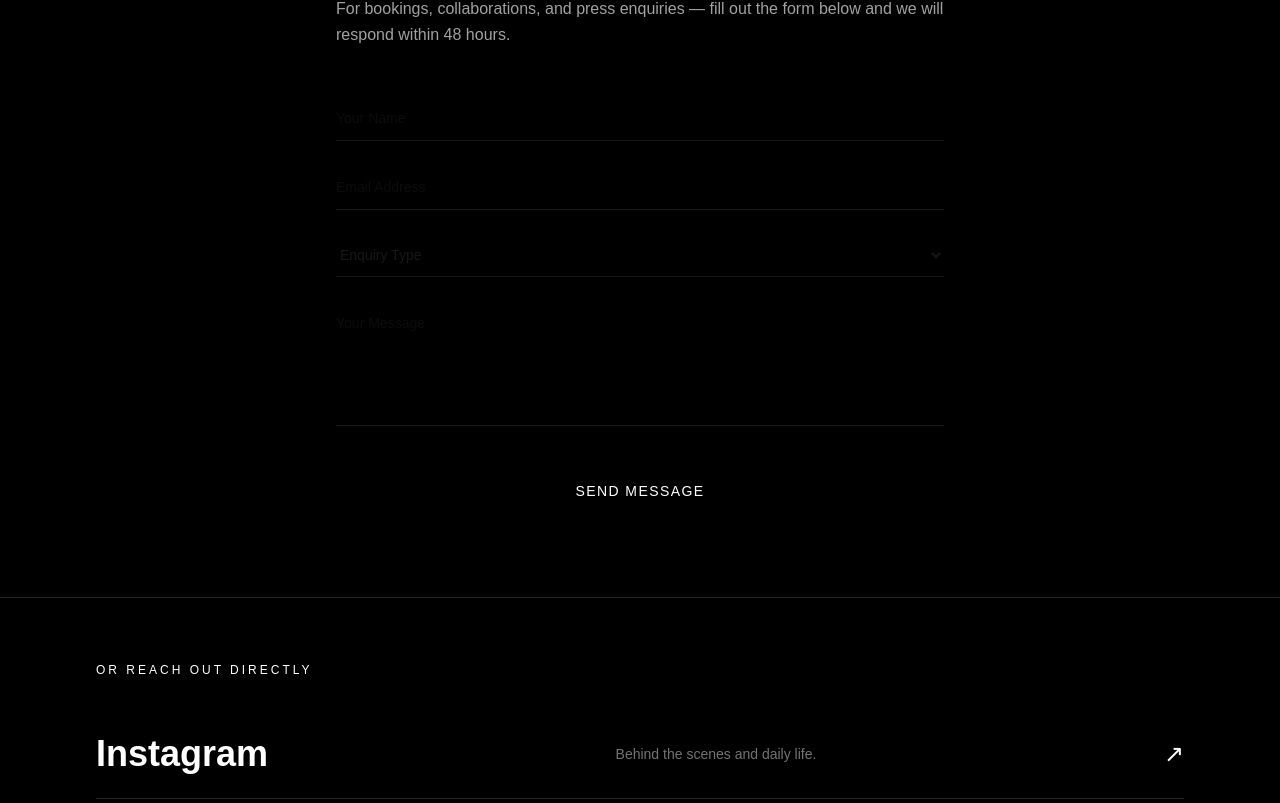
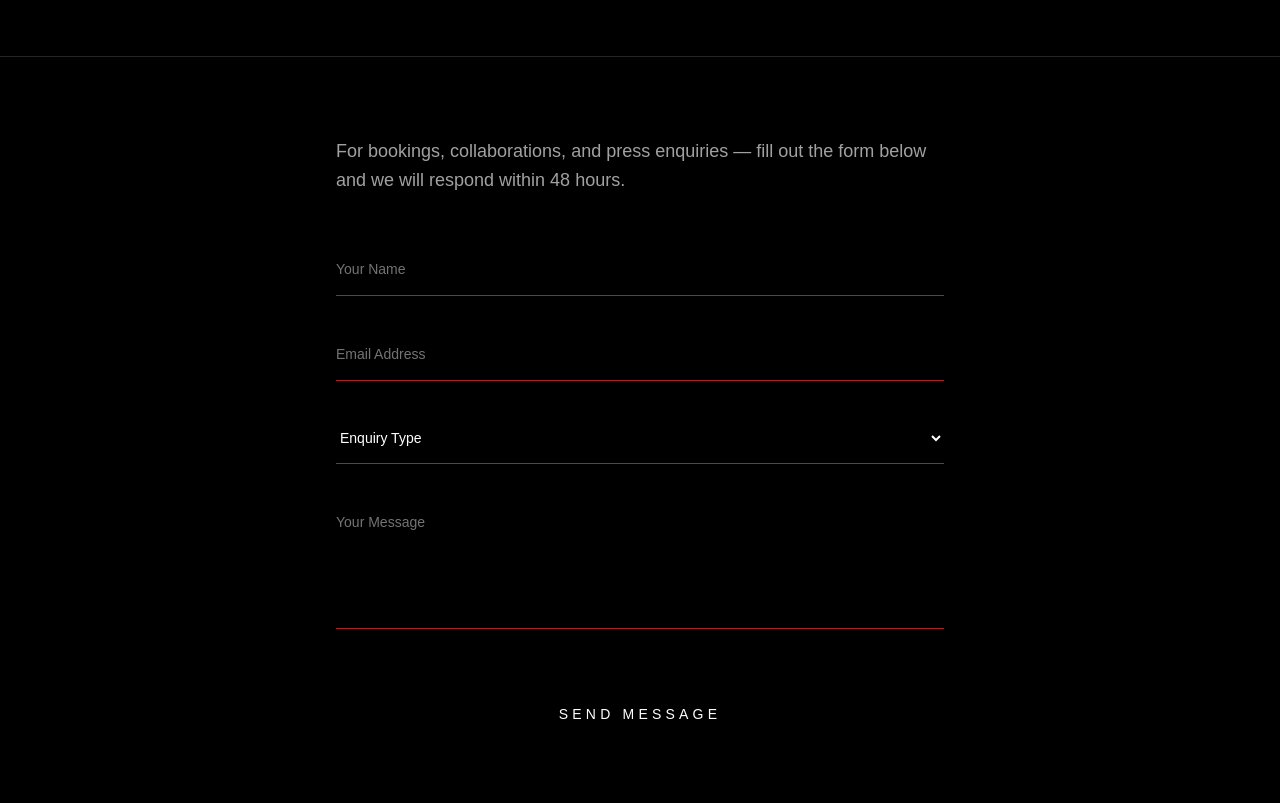
Before and after one commit to THARUN-KRSHN/portfolio-work, a Next.js app: page / in a window 1280 px wide. Shown: the part 5677-6480 px from the top of the page. Built offline with nearby package versions, Linux system fonts and the light colour scheme.

Commit message:
version01:ready

```diff
--- a/components/desktop/ContactDesktop.tsx
+++ b/components/desktop/ContactDesktop.tsx
@@ -1,31 +1,71 @@
 'use client'
 
+import { useState } from 'react'
+import { CldImage } from 'next-cloudinary'
 import ContactForm from '@/components/shared/ContactForm'
 
 const socials = [
     {
         label: 'Instagram',
-        href: 'https://instagram.com/',
+        href: 'https://www.instagram.com/ashik.kf/',
         note: 'Behind the scenes and daily life.',
+        image:
+            'WhatsApp_Image_2026-05-11_at_10.09.57_PM_miafp6',
     },
     {
         label: 'LinkedIn',
         href: 'https://linkedin.com/',
         note: 'Professional enquiries welcome.',
+        image:
+            'WhatsApp_Image_2026-05-11_at_10.10.11_PM_t135v5',
     },
     {
         label: 'Agency',
         href: '#',
         note: 'Direct booking through representation.',
+        image:
+            'WhatsApp_Image_2026-05-11_at_10.10.12_PM_inrwlz',
     },
 ]
 
 export default function ContactDesktop() {
+    const [hoveredImage, setHoveredImage] =
+        useState<string | null>(null)
+
     return (
         <section
             id="contact"
-            className="bg-black border-t border-neutral-800"
+            className="relative bg-black border-t border-neutral-800 overflow-hidden"
         >
+            {/* Floating Hover Image */}
+            <div
+                className={`
+                    fixed top-1/2 left-1/2
+                    -translate-x-1/2 -translate-y-1/2
+                    pointer-events-none z-50
+                    transition-all duration-500
+                    ${hoveredImage
+                        ? 'opacity-100 scale-100'
+                        : 'opacity-0 scale-95'
+                    }
+                `}
+            >
+                {hoveredImage && (
+                    <div className="relative w-[320px] h-[420px] overflow-hidden  border border-red-500/30 ">
+                        <CldImage
+                            src={hoveredImage}
+                            alt="Preview"
+                            fill
+                            className="object-cover"
+                            sizes="320px"
+                        />
+
+                        <div className="absolute inset-0 bg-gradient-to-t from-black/70 via-transparent to-transparent" />
+                    </div>
+                )}
+            </div>
+
+            {/* Header */}
             <div className="px-24 pt-24 pb-16 border-b border-neutral-800">
                 <span className="font-ui text-xs tracking-[0.25em] uppercase text-white block mb-4">
                     05 — Contact
@@ -48,19 +88,22 @@ export default function ContactDesktop() {
                 </h2>
             </div>
 
+            {/* Form */}
             <div className="max-w-2xl mx-auto px-8 py-20">
-                <p className="font-ui text-neutral-400 mb-12 leading-relaxed">
+                <p className="font-ui text-neutral-400 mb-12 leading-relaxed text-lg">
                     For bookings,
                     collaborations, and
-                    press enquiries — fill
-                    out the form below and
-                    we will respond within
-                    48 hours.
+                    press enquiries —
+                    fill out the form
+                    below and we will
+                    respond within 48
+                    hours.
                 </p>
 
                 <ContactForm />
             </div>
 
+            {/* Social Links */}
             <div className="px-24 py-16 border-t border-neutral-800">
                 <h3 className="font-ui text-xs tracking-[0.25em] uppercase text-white mb-8">
                     Or Reach Out Directly
@@ -78,21 +121,31 @@ export default function ContactDesktop() {
                                 }
                                 target="_blank"
                                 rel="noopener noreferrer"
-                                className="group flex items-center justify-between py-6 transition-all duration-300"
+                                onMouseEnter={() =>
+                                    setHoveredImage(
+                                        social.image
+                                    )
+                                }
+                                onMouseLeave={() =>
+                                    setHoveredImage(
+                                        null
+                                    )
+                                }
+                                className="group flex items-center justify-between py-8 transition-all duration-300"
                             >
-                                <span className="font-display text-4xl font-bold text-white group-hover:text-red-500 transition-colors duration-300">
+                                <span className="font-display text-5xl font-bold text-white group-hover:text-red-500 transition-colors duration-300">
                                     {
                                         social.label
                                     }
                                 </span>
 
-                                <span className="font-ui text-sm text-neutral-500 group-hover:text-red-400 transition-colors duration-300">
+                                <span className="font-ui text-base text-neutral-500 group-hover:text-red-400 transition-colors duration-300">
                                     {
                                         social.note
                                     }
                                 </span>
 
-                                <span className="text-white group-hover:text-red-500 transition-colors duration-300 text-2xl">
+                                <span className="text-white group-hover:text-red-500 transition-colors duration-300 text-3xl">
                                     ↗
                                 </span>
                             </a>
@@ -101,6 +154,7 @@ export default function ContactDesktop() {
                 </div>
             </div>
 
+            {/* Footer */}
             <div className="px-24 py-8 border-t border-neutral-800 flex justify-between items-center">
                 <span className="font-ui text-xs tracking-[0.25em] uppercase text-neutral-500">
                     Ashik © 2026
--- a/components/shared/ContactForm.tsx
+++ b/components/shared/ContactForm.tsx
@@ -1,121 +1,278 @@
 'use client'
+
 import { useState } from 'react'
 import { useForm } from 'react-hook-form'
 import { zodResolver } from '@hookform/resolvers/zod'
-import { contactSchema, type ContactFormData } from '@/lib/validations'
+import {
+    contactSchema,
+    type ContactFormData,
+} from '@/lib/validations'
 import clsx from 'clsx'
 
 const inputClass = `
-  w-full bg-transparent border-b border-border text-text-primary font-ui text-sm
-  py-3 placeholder:text-text-muted focus:outline-none focus:border-accent-red
-  transition-colors duration-300
+w-full bg-transparent
+border-0 border-b border-red-500/70
+text-white font-ui text-sm
+py-4
+placeholder:text-neutral-500
+focus:outline-none
+focus:border-red-500
+transition-all duration-300
 `
 
 export default function ContactForm() {
-    const [submitted, setSubmitted] = useState(false)
-    const [loading, setLoading] = useState(false)
-    const [serverError, setServerError] = useState('')
+    const [submitted, setSubmitted] =
+        useState(false)
 
-    const { register, handleSubmit, formState: { errors } } = useForm<ContactFormData>({
-        resolver: zodResolver(contactSchema),
+    const [loading, setLoading] =
+        useState(false)
+
+    const [serverError, setServerError] =
+        useState('')
+
+    const {
+        register,
+        handleSubmit,
+        formState: { errors },
+    } = useForm<ContactFormData>({
+        resolver:
+            zodResolver(contactSchema),
     })
 
-    const onSubmit = async (data: ContactFormData) => {
+    const onSubmit = async (
+        data: ContactFormData
+    ) => {
         setLoading(true)
         setServerError('')
+
         try {
-            const res = await fetch('/api/contact', {
-                method: 'POST',
-                headers: { 'Content-Type': 'application/json' },
-                body: JSON.stringify(data),
-            })
+            const res = await fetch(
+                '/api/contact',
+                {
+                    method: 'POST',
+                    headers: {
+                        'Content-Type':
+                            'application/json',
+                    },
+                    body: JSON.stringify(
+                        data
+                    ),
+                }
+            )
+
             if (res.ok) {
                 setSubmitted(true)
-            } else if (res.status === 429) {
-                setServerError('Too many requests. Please try again later.')
             } else {
-                setServerError('Something went wrong. Please try again.')
+                setServerError(
+                    'Something went wrong.'
+                )
             }
         } catch {
-            setServerError('Network error. Please try again.')
+            setServerError(
+                'Network error.'
+            )
         } finally {
             setLoading(false)
         }
     }
 
+    /* SUCCESS SCREEN */
+
     if (submitted) {
         return (
-            <div className="py-16 text-center">
-                <p className="font-display text-4xl font-bold text-text-primary mb-4">Thank you.</p>
-                <p className="font-ui text-text-muted text-sm">We'll be in touch within 48 hours.</p>
+            <div className="relative overflow-hidden rounded-[2rem] border border-red-500/20 bg-gradient-to-br from-neutral-950 via-black to-red-950/20 py-24 px-12 text-center">
+
+                {/* Glow */}
+                <div className="absolute top-1/2 left-1/2 w-[400px] h-[400px] bg-red-500/20 blur-[140px] rounded-full -translate-x-1/2 -translate-y-1/2" />
+
+                <div className="relative z-10">
+                    <span className="font-ui text-xs tracking-[0.35em] uppercase text-red-500 block mb-6">
+                        Message Sent
+                    </span>
+
+                    <h3 className="font-display text-6xl font-bold text-white mb-6 leading-none">
+                        Thank
+                        <span className="text-red-500">
+                            {' '}
+                            You.
+                        </span>
+                    </h3>
+
+                    <p className="font-ui text-neutral-300 text-lg leading-relaxed max-w-md mx-auto">
+                        Your enquiry has
+                        been received.
+                        We’ll get back to
+                        you within 48
+                        hours.
+                    </p>
+
+                    <div className="mt-10 flex justify-center">
+                        <div className="w-20 h-px bg-gradient-to-r from-transparent via-red-500 to-transparent" />
+                    </div>
+                </div>
             </div>
         )
     }
 
     return (
-        <form onSubmit={handleSubmit(onSubmit)} noValidate className="flex flex-col gap-6">
-            {/* Honeypot — hidden from humans */}
-            <input type="text" {...register('honeypot')} className="hidden" tabIndex={-1} aria-hidden="true" />
+        <form
+            onSubmit={handleSubmit(
+                onSubmit
+            )}
+            noValidate
+            className="flex flex-col gap-8"
+        >
+            {/* Hidden honeypot */}
+            <input
+                type="text"
+                {...register(
+                    'honeypot'
+                )}
+                className="hidden"
+                tabIndex={-1}
+                aria-hidden="true"
+            />
 
+            {/* Name */}
             <div>
                 <input
                     {...register('name')}
                     placeholder="Your Name"
                     className={inputClass}
-                    aria-label="Your name"
                 />
-                {errors.name && <p className="text-accent-red text-xs mt-1">{errors.name.message}</p>}
+
+                {errors.name && (
+                    <p className="text-red-500 text-xs mt-2">
+                        {
+                            errors.name
+                                .message
+                        }
+                    </p>
+                )}
             </div>
 
+            {/* Email */}
             <div>
                 <input
-                    {...register('email')}
+                    {...register(
+                        'email'
+                    )}
                     type="email"
                     placeholder="Email Address"
                     className={inputClass}
-                    aria-label="Email address"
                 />
-                {errors.email && <p className="text-accent-red text-xs mt-1">{errors.email.message}</p>}
+
+                {errors.email && (
+                    <p className="text-red-500 text-xs mt-2">
+                        {
+                            errors.email
+                                .message
+                        }
+                    </p>
+                )}
             </div>
 
+            {/* Select */}
             <div>
                 <select
-                    {...register('enquiryType')}
-                    className={clsx(inputClass, 'cursor-pointer')}
-                    aria-label="Enquiry type"
+                    {...register(
+                        'enquiryType'
+                    )}
+                    className={clsx(
+                        inputClass,
+                        'cursor-pointer bg-black text-white'
+                    )}
                     defaultValue=""
                 >
-                    <option value="" disabled>Enquiry Type</option>
-                    <option value="Booking">Booking</option>
-                    <option value="Collaboration">Collaboration</option>
-                    <option value="Press">Press</option>
-                    <option value="Other">Other</option>
+                    <option
+                        value=""
+                        disabled
+                        className="bg-black text-neutral-500"
+                    >
+                        Enquiry Type
+                    </option>
+
+                    <option className="bg-black text-white">
+                        Booking
+                    </option>
+
+                    <option className="bg-black text-white">
+                        Collaboration
+                    </option>
+
+                    <option className="bg-black text-white">
+                        Press
+                    </option>
+
+                    <option className="bg-black text-white">
+                        Other
+                    </option>
                 </select>
-                {errors.enquiryType && <p className="text-accent-red text-xs mt-1">{errors.enquiryType.message}</p>}
+
+                {errors.enquiryType && (
+                    <p className="text-red-500 text-xs mt-2">
+                        {
+                            errors
+                                .enquiryType
+                                .message
+                        }
+                    </p>
+                )}
             </div>
 
+            {/* Message */}
             <div>
                 <textarea
-                    {...register('message')}
+                    {...register(
+                        'message'
+                    )}
                     placeholder="Your Message"
                     rows={5}
-                    className={clsx(inputClass, 'resize-none')}
-                    aria-label="Your message"
+                    className={clsx(
+                        inputClass,
+                        'resize-none'
+                    )}
                 />
-                {errors.message && <p className="text-accent-red text-xs mt-1">{errors.message.message}</p>}
+
+                {errors.message && (
+                    <p className="text-red-500 text-xs mt-2">
+                        {
+                            errors.message
+                                .message
+                        }
+                    </p>
+                )}
             </div>
 
             {serverError && (
-                <p className="text-accent-red text-sm">{serverError}</p>
+                <p className="text-red-500 text-sm">
+                    {serverError}
+                </p>
             )}
 
+            {/* Button */}
             <button
                 type="submit"
                 disabled={loading}
-                className="mt-2 w-full py-4 bg-accent-red text-white font-ui text-sm tracking-widest uppercase
-          hover:bg-red-700 transition-colors duration-300 disabled:opacity-50 disabled:cursor-not-allowed"
+                className="
+                mt-4
+                w-full
+                py-5
+                text-white
+                font-ui
+                text-sm
+                tracking-[0.3em]
+                uppercase
+                hover:bg-red-600
+                transition-all
+                duration-300
+                disabled:opacity-50
+                disabled:cursor-not-allowed
+            "
             >
-                {loading ? 'Sending...' : 'Send Message'}
+                {loading
+                    ? 'Sending...'
+                    : 'Send Message'}
             </button>
         </form>
     )
```
Also changed, not shown: components/desktop/PressDesktop.tsx (+34 -11 lines), components/mobile/ContactMobile.tsx (+44 -2 lines), components/mobile/PressMobile.tsx (+28 -8 lines).
